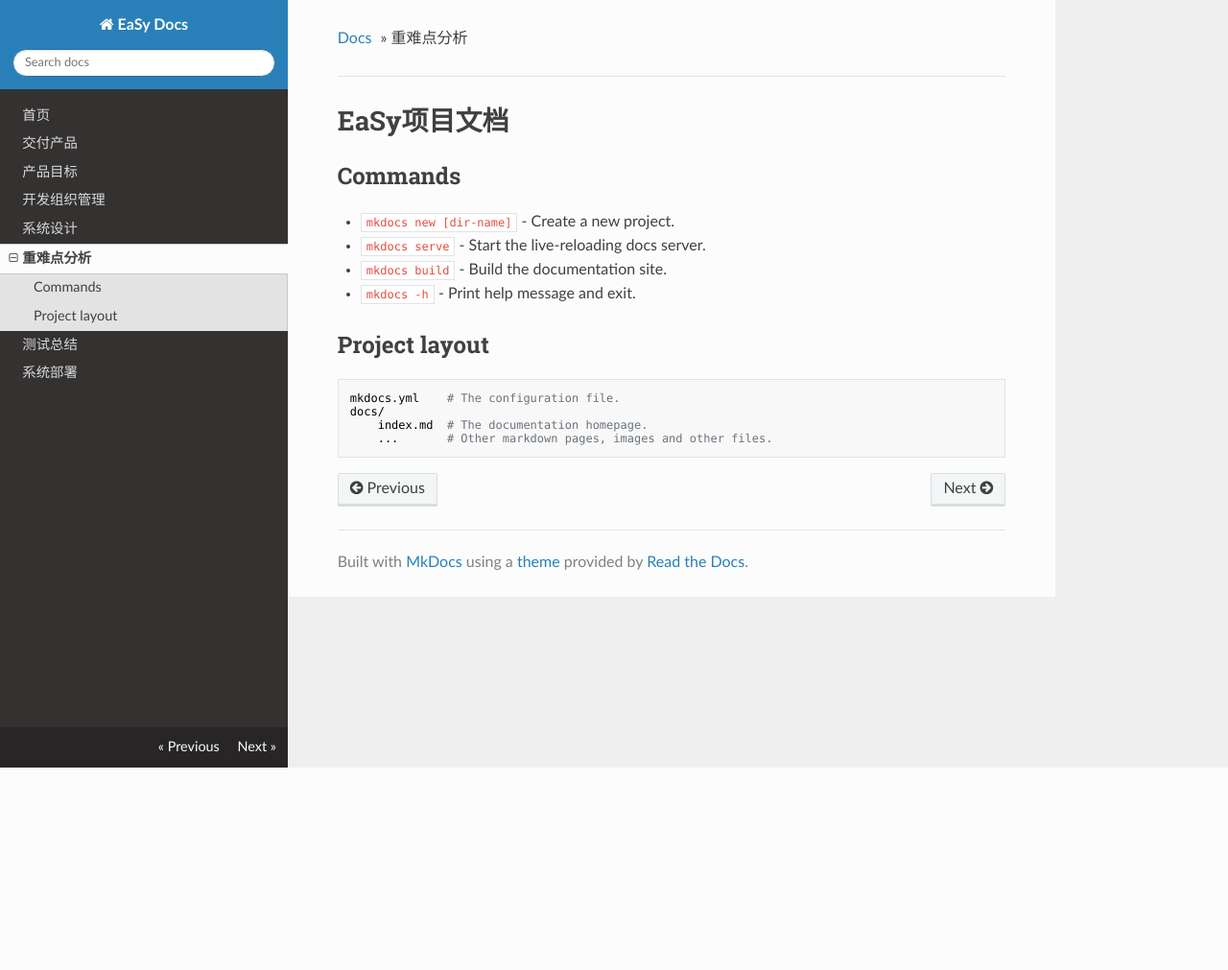
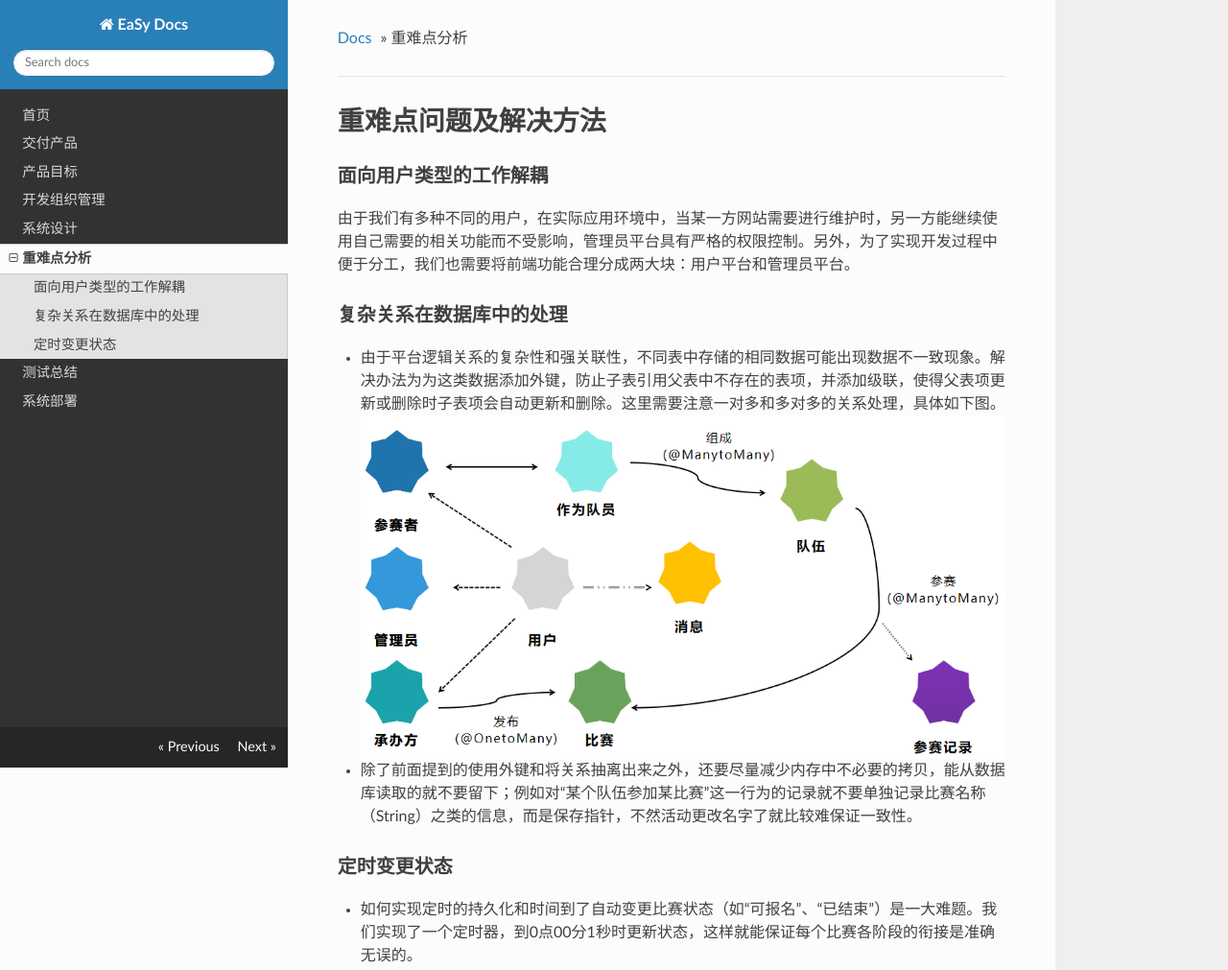
Before and after one commit to Mehooz/EaSydoc, a plain HTML site: page challenge/index.html in a window 1280 px wide. Shown: the top 1011 px of the page at 96% size. Before the commit the page ends 800 px from the top, so only its background shows below. Drawn offline with nearby package versions, Linux system fonts and the light colour scheme.

Commit message:
update all files

```diff
--- a/challenge/index.html
+++ b/challenge/index.html
@@ -70,9 +70,11 @@
                 <ul class="current">
                     <li class="toctree-l1 current"><a class="reference internal current" href="./">重难点分析</a>
     <ul class="current">
-    <li class="toctree-l2"><a class="reference internal" href="#commands">Commands</a>
+    <li class="toctree-l2"><a class="reference internal" href="#_2">面向用户类型的工作解耦</a>
     </li>
-    <li class="toctree-l2"><a class="reference internal" href="#project-layout">Project layout</a>
+    <li class="toctree-l2"><a class="reference internal" href="#_3">复杂关系在数据库中的处理</a>
+    </li>
+    <li class="toctree-l2"><a class="reference internal" href="#_4">定时变更状态</a>
     </li>
     </ul>
                     </li>
@@ -117,20 +119,19 @@
           <div role="main">
             <div class="section">
 
-                <h1 id="easy">EaSy项目文档</h1>
-<h2 id="commands">Commands</h2>
+                <h1 id="_1">重难点问题及解决方法</h1>
+<h3 id="_2">面向用户类型的工作解耦</h3>
+<p>由于我们有多种不同的用户，在实际应用环境中，当某一方网站需要进行维护时，另一方能继续使用自己需要的相关功能而不受影响，管理员平台具有严格的权限控制。另外，为了实现开发过程中便于分工，我们也需要将前端功能合理分成两大块：用户平台和管理员平台。</p>
+<h3 id="_3">复杂关系在数据库中的处理</h3>
 <ul>
-<li><code>mkdocs new [dir-name]</code> - Create a new project.</li>
-<li><code>mkdocs serve</code> - Start the live-reloading docs server.</li>
-<li><code>mkdocs build</code> - Build the documentation site.</li>
-<li><code>mkdocs -h</code> - Print help message and exit.</li>
+<li>由于平台逻辑关系的复杂性和强关联性，不同表中存储的相同数据可能出现数据不一致现象。解决办法为为这类数据添加外键，防止子表引用父表中不存在的表项，并添加级联，使得父表项更新或删除时子表项会自动更新和删除。这里需要注意一对多和多对多的关系处理，具体如下图。
+<img alt="data" src="/data.png" /></li>
+<li>除了前面提到的使用外键和将关系抽离出来之外，还要尽量减少内存中不必要的拷贝，能从数据库读取的就不要留下；例如对“某个队伍参加某比赛”这一行为的记录就不要单独记录比赛名称（String）之类的信息，而是保存指针，不然活动更改名字了就比较难保证一致性。</li>
 </ul>
-<h2 id="project-layout">Project layout</h2>
-<pre><code>mkdocs.yml    # The configuration file.
-docs/
-    index.md  # The documentation homepage.
-    ...       # Other markdown pages, images and other files.
-</code></pre>
+<h3 id="_4">定时变更状态</h3>
+<ul>
+<li>如何实现定时的持久化和时间到了自动变更比赛状态（如“可报名”、“已结束”）是一大难题。我们实现了一个定时器，到0点00分1秒时更新状态，这样就能保证每个比赛各阶段的衔接是准确无误的。</li>
+</ul>
 
             </div>
           </div>
```
Also changed, not shown: deployment/index.html (+3 -16 lines), design/index.html (+19 -14 lines), index.html (+1 -1 lines), search/search_index.json (+1 -1 lines), sitemap.xml (+8 -8 lines), test/index.html (+6 -15 lines), data.png (added), 1 other file.
